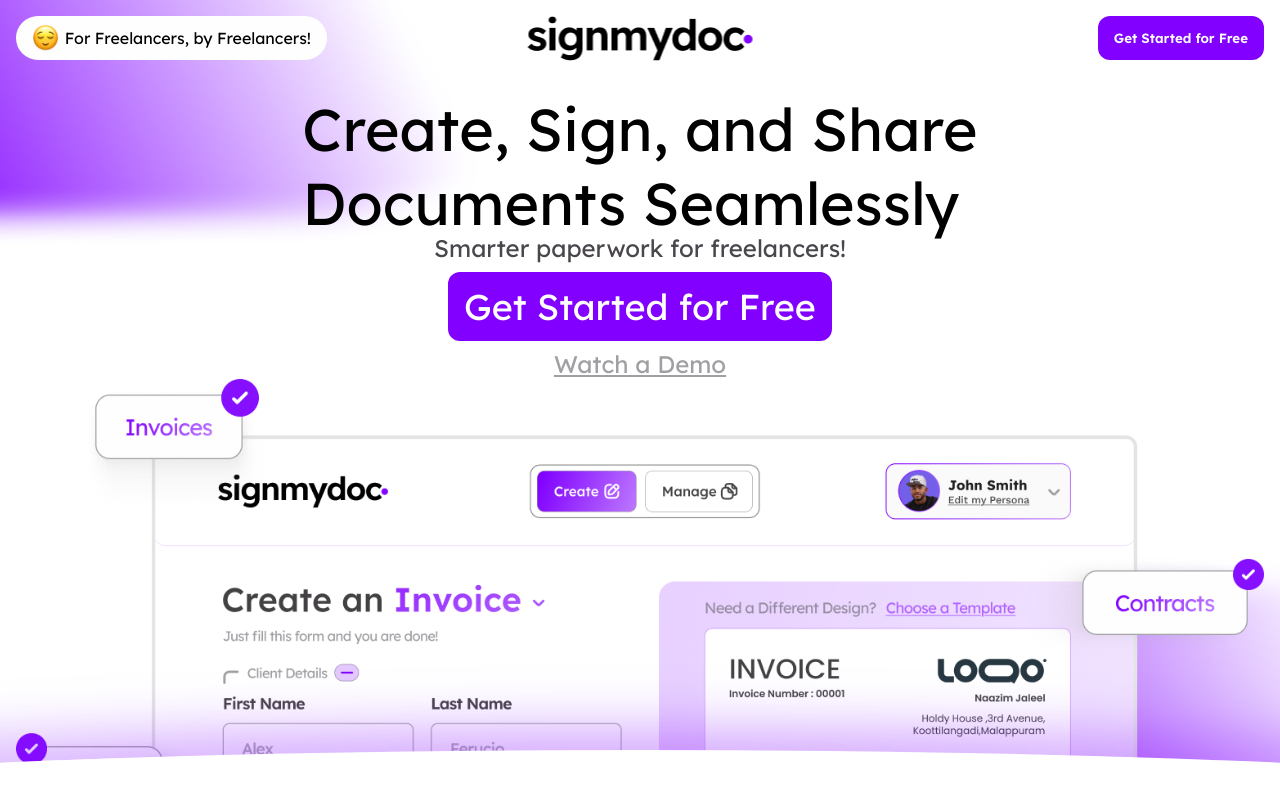
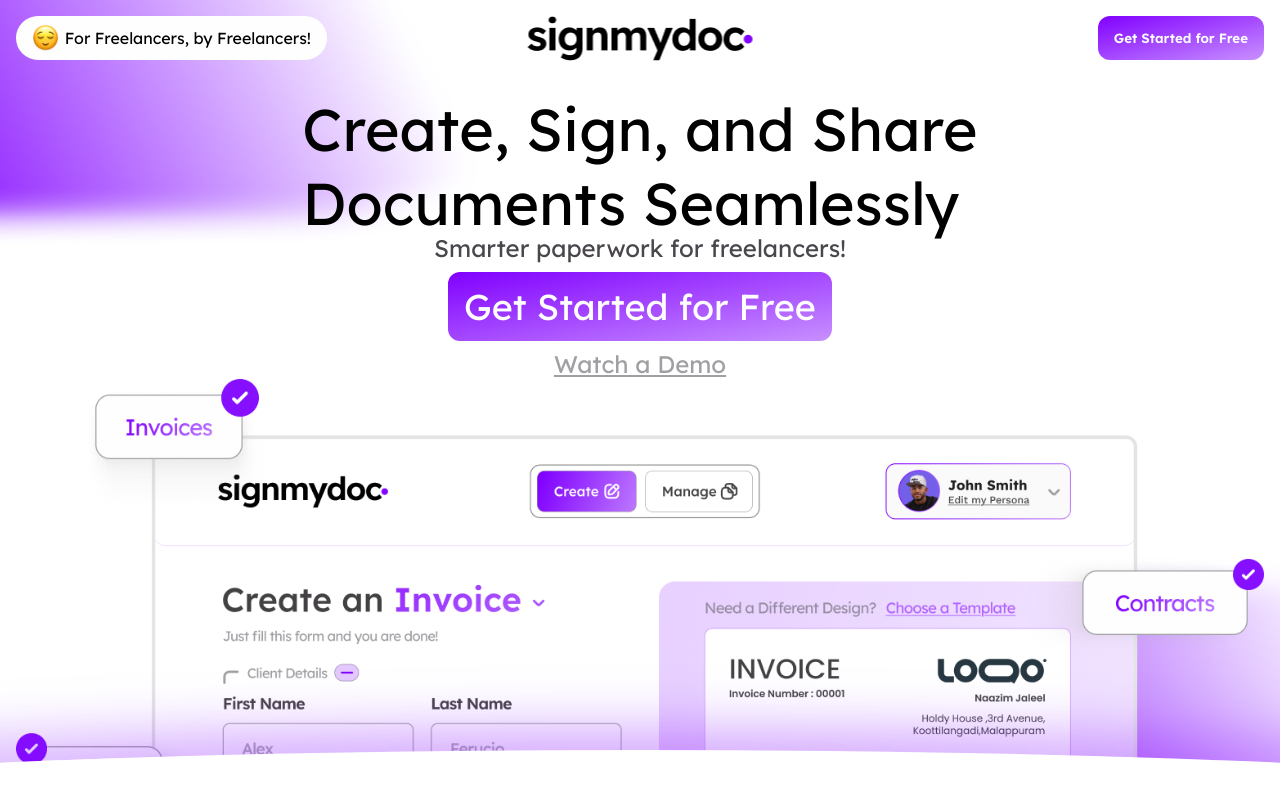
Before and after one commit to noufanelachola/react_website, a React (Create React App) app: page / in a window 1280 px wide. Built offline with nearby package versions, Linux system fonts and the light colour scheme.

Commit message:
grtadient

```diff
--- a/src/App.css
+++ b/src/App.css
@@ -1,5 +1,6 @@
 :root {
   --clr-primary-purple : #8100FF;
+  --clr-secondary-purple : rgba(200,144,255);
   --clr-gray : #49464C;
   --clr-light-gray : #A09FA3;
 
@@ -52,6 +53,7 @@
 }
 
 .btnPrimary {
+  background: linear-gradient(to bottom right, var(--clr-primary-purple), var(--clr-secondary-purple));
   background-color: var(--clr-primary-purple);
 }
 
```
